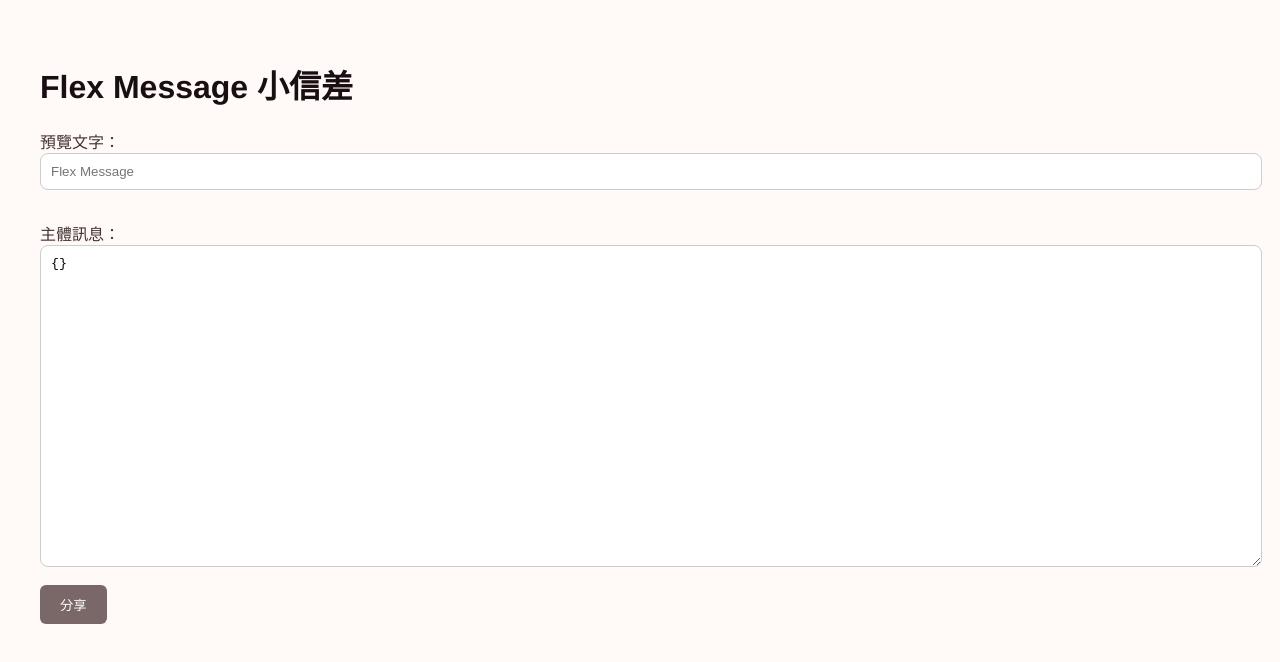
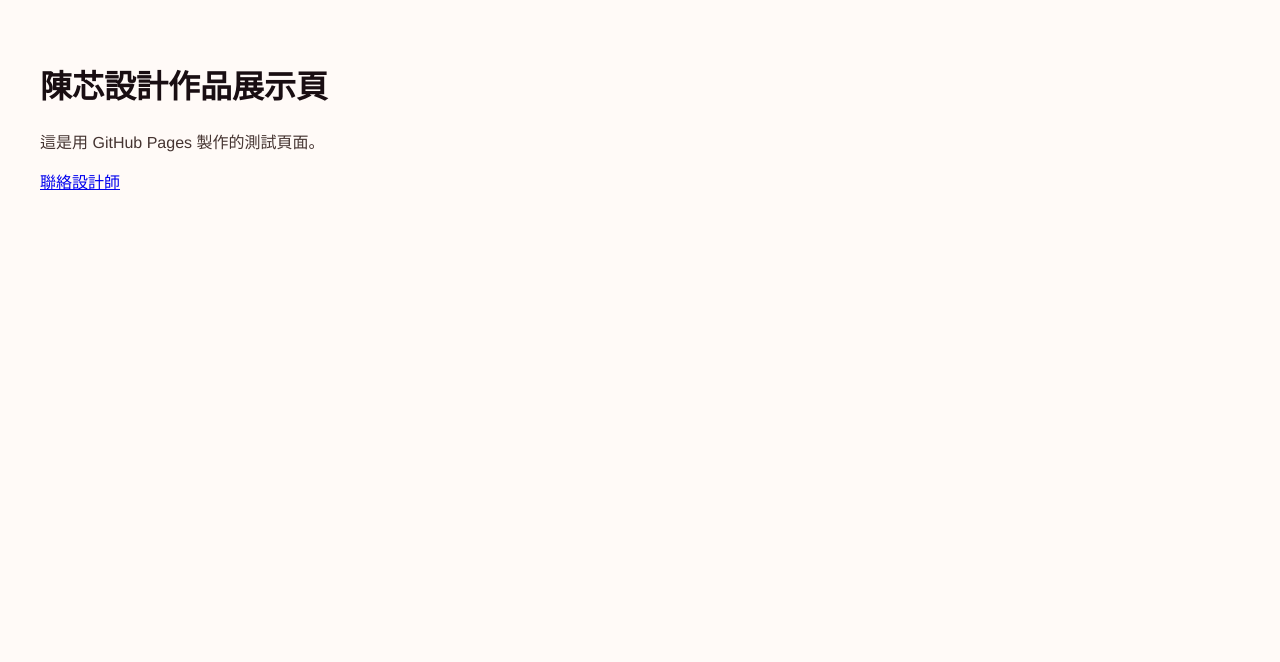
Before and after one commit to chenxindesigner/cx, a plain HTML site: page index.html in a window 1280 px wide. Drawn offline with Linux system fonts and the light colour scheme.

Commit message:
Update index.html

```diff
--- a/index.html
+++ b/index.html
@@ -8,13 +8,8 @@
   <script src="https://static.line-scdn.net/liff/edge/2/sdk.js"></script>
 </head>
 <body>
-  <h1>Flex Message 小信差</h1>
-  <label for="alt">預覽文字：</label>
-  <input id="alt" placeholder="Flex Message" />
-  <br /><br />
-  <label for="json">主體訊息：</label><br />
-  <textarea id="json" rows="20" cols="60">{}</textarea><br />
-  <button onclick="send()">分享</button>
-  <script src="script.js"></script>
+  <h1>陳芯設計作品展示頁</h1>
+  <p>這是用 GitHub Pages 製作的測試頁面。</p>
+  <a href="https://line.me/ti/p/_YTgB9L_px" target="_blank">聯絡設計師</a>
 </body>
 </html>
```
